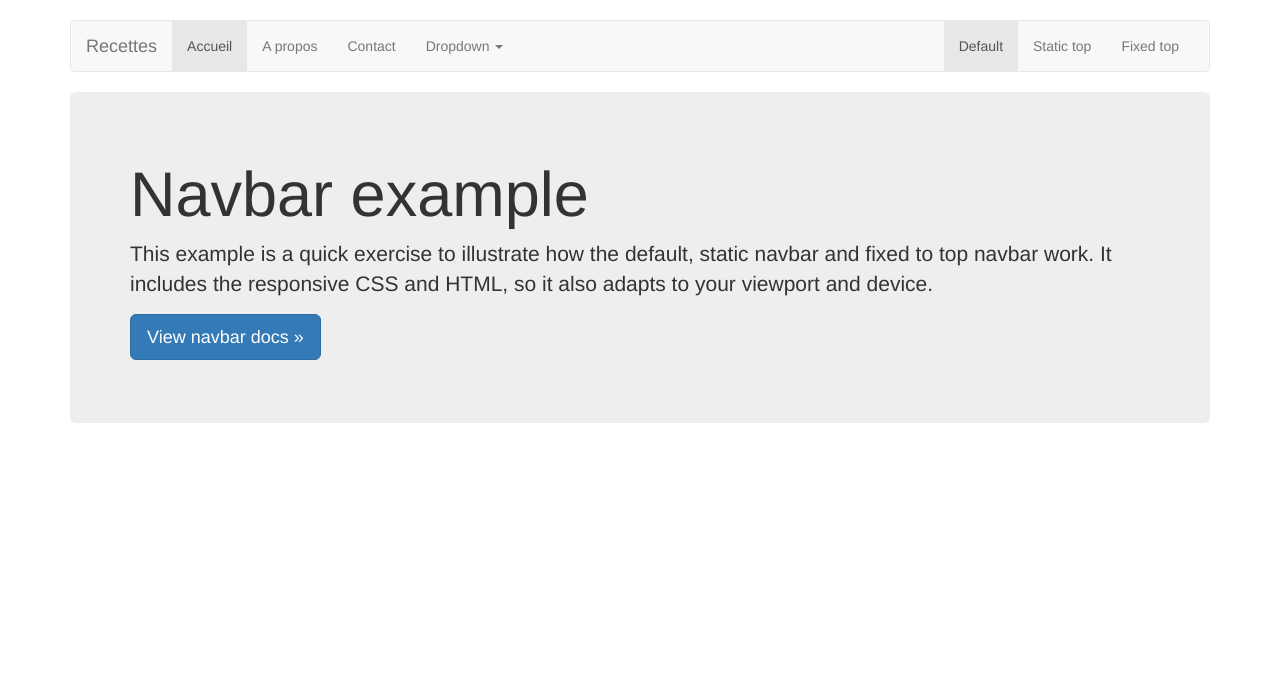
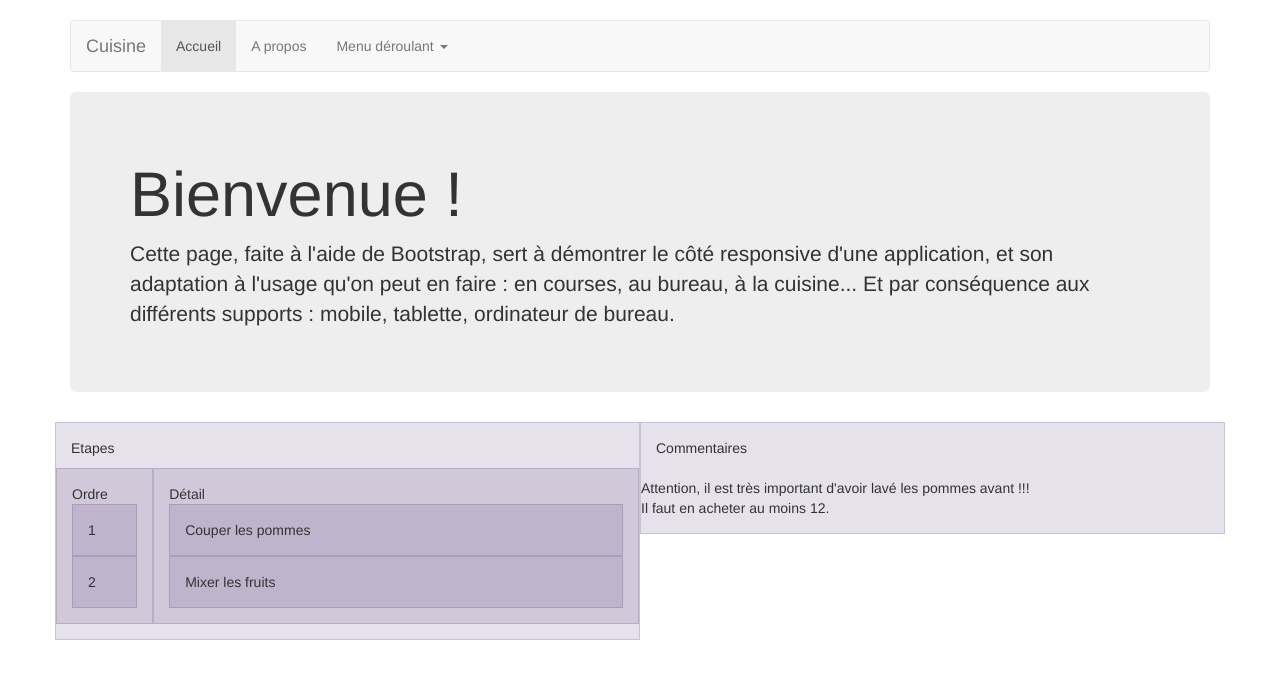
Before and after one commit to GaranceV/AdaptationBootstrap, a website: page app/index.html in a window 1280 px wide. Drawn offline with nearby package versions, Linux system fonts and the light colour scheme; files that its build step writes are made by us from their sources.

Commit message:
begin the grid layout work

```diff
--- a/app/index.html
+++ b/app/index.html
@@ -10,11 +10,12 @@
     <link rel="icon" href="../../favicon.ico">
     <!-- build:css(.) styles/vendor.css -->
     <!-- bower:css -->
-    <link rel="stylesheet" href="bower_components/bootstrap/dist/css/bootstrap.css" />
+    <link rel="stylesheet" href="bower_components/bootstrap/dist/css/bootstrap.css"/>
     <!-- endbower -->
     <!-- endbuild -->
     <!-- build:css(.tmp) styles/main.css -->
     <link rel="stylesheet" href="styles/main.css">
+    <link rel="stylesheet" href="styles/grid.css">
     <link rel="stylesheet" href="styles/navbar.css">
     <!-- endbuild -->
     <title>Bienvenue sur notre application de recettes !</title>
@@ -34,21 +35,22 @@
     <nav class="navbar navbar-default">
         <div class="container-fluid">
             <div class="navbar-header">
-                <button type="button" class="navbar-toggle collapsed" data-toggle="collapse" data-target="#navbar" aria-expanded="false" aria-controls="navbar">
+                <button type="button" class="navbar-toggle collapsed" data-toggle="collapse" data-target="#navbar"
+                        aria-expanded="false" aria-controls="navbar">
                     <span class="sr-only">Toggle navigation</span>
                     <span class="icon-bar"></span>
                     <span class="icon-bar"></span>
                     <span class="icon-bar"></span>
                 </button>
-                <a class="navbar-brand" href="#">Recettes</a>
+                <a class="navbar-brand" href="#">Cuisine</a>
             </div>
             <div id="navbar" class="navbar-collapse collapse">
                 <ul class="nav navbar-nav">
                     <li class="active"><a href="#">Accueil</a></li>
                     <li><a href="#">A propos</a></li>
-                    <li><a href="#">Contact</a></li>
                     <li class="dropdown">
-                        <a href="#" class="dropdown-toggle" data-toggle="dropdown" role="button" aria-haspopup="true" aria-expanded="false">Dropdown <span class="caret"></span></a>
+                        <a href="#" class="dropdown-toggle" data-toggle="dropdown" role="button" aria-haspopup="true"
+                           aria-expanded="false">Menu déroulant <span class="caret"></span></a>
                         <ul class="dropdown-menu">
                             <li><a href="#">Action</a></li>
                             <li><a href="#">Another action</a></li>
@@ -60,25 +62,50 @@
                         </ul>
                     </li>
                 </ul>
-                <ul class="nav navbar-nav navbar-right">
-                    <li class="active"><a href="views">Default <span class="sr-only">(current)</span></a></li>
-                    <li><a href="../navbar-static-top/">Static top</a></li>
-                    <li><a href="../navbar-fixed-top/">Fixed top</a></li>
-                </ul>
-            </div><!--/.nav-collapse -->
-        </div><!--/.container-fluid -->
+            </div>
+            <!--/.nav-collapse -->
+        </div>
+        <!--/.container-fluid -->
     </nav>
 
     <!-- Main component for a primary marketing message or call to action -->
     <div class="jumbotron">
-        <h1>Navbar example</h1>
-        <p>This example is a quick exercise to illustrate how the default, static navbar and fixed to top navbar work. It includes the responsive CSS and HTML, so it also adapts to your viewport and device.</p>
-        <p>
-            <a class="btn btn-lg btn-primary" href="../../components/#navbar" role="button">View navbar docs &raquo;</a>
-        </p>
+        <h1>Bienvenue !</h1>
+
+        <p>Cette page, faite à l'aide de Bootstrap, sert à démontrer le côté responsive d'une application, et son
+            adaptation à l'usage qu'on peut en faire : en courses, au bureau, à la cuisine... Et par conséquence aux
+            différents supports : mobile, tablette, ordinateur de bureau. </p>
     </div>
 
-</div> <!-- /container -->
+    <div class="row">
+        <div class="col-xs-6 col-md-6">Etapes
+            <div class="row">
+                <div class="col-xs-1 col-md-2">Ordre
+                    <div class="col-xs-12 col-md-12">1</div>
+                    <div class="col-xs-12 col-md-12">2</div>
+
+                </div>
+                <div class="col-xs-11 col-md-10">Détail
+                    <div class="col-xs-12 col-md-12">Couper les pommes</div>
+                    <div class="col-xs-12 col-md-12">Mixer les fruits</div>
+                </div>
+            </div>
+        </div>
+        <div class="col-xs-6 col-md-6">Commentaires
+            <div class="row">
+            </div>
+            <div class="row">
+                Attention, il est très important d'avoir lavé les pommes avant !!!
+                <br/>
+                Il faut en acheter au moins 12.
+            </div>
+        </div>
+
+    </div>
+
+
+</div>
+<!-- /container -->
 <!-- build:js(.) scripts/vendor.js -->
 <!-- bower:js -->
 <script src="bower_components/jquery/dist/jquery.js"></script>
--- /dev/null
+++ b/app/styles/grid.css
@@ -0,0 +1,23 @@
+h4 {
+    margin-top: 25px;
+}
+.row {
+    margin-bottom: 20px;
+}
+.row .row {
+    margin-top: 10px;
+    margin-bottom: 0;
+}
+[class*="col-"] {
+    padding-top: 15px;
+    padding-bottom: 15px;
+    background-color: #eee;
+    background-color: rgba(86,61,124,.15);
+    border: 1px solid #ddd;
+    border: 1px solid rgba(86,61,124,.2);
+}
+
+hr {
+    margin-top: 40px;
+    margin-bottom: 40px;
+}
```
